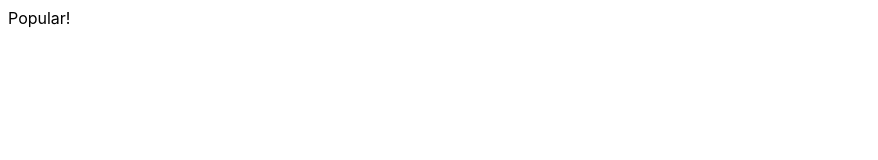
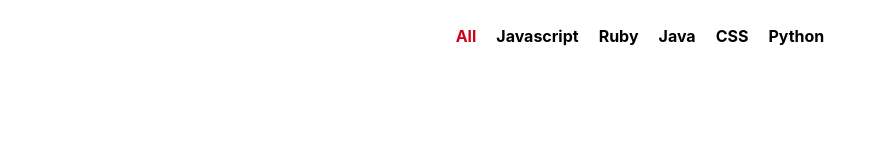
Before and after one commit to moxdev/tyler-tuts, a React app: page / in a window 1280 px wide. Shown: the whole page, without its empty margins (0-878 px from the left). Built offline with nearby package versions, Linux system fonts and the light colour scheme.

Commit message:
cool stuff

```diff
--- a/app/components/Popular.js
+++ b/app/components/Popular.js
@@ -1,8 +1,40 @@
 import React, { Component } from 'react';
 
 class Popular extends Component {
+  constructor(props) {
+    super(props);
+    this.state = {
+      selectedLanguage: 'All'
+    };
+    this.updateLanguage = this.updateLanguage.bind(this);
+  }
+
+  updateLanguage(lang) {
+    this.setState(function() {
+      return {
+        selectedLanguage: lang
+      };
+    });
+  }
+
   render() {
-    return <div>Popular!</div>;
+    const languages = ['All', 'Javascript', 'Ruby', 'Java', 'CSS', 'Python'];
+
+    return (
+      <ul className="languages">
+        {languages.map(function(lang) {
+          return (
+            <li
+              style={lang === this.state.selectedLanguage ? { color: '#d0021b' } : null}
+              key={lang}
+              onClick={this.updateLanguage.bind(null, lang)}
+            >
+              {lang}
+            </li>
+          );
+        }, this)}
+      </ul>
+    );
   }
 }
 
--- a/app/index.css
+++ b/app/index.css
@@ -2,3 +2,27 @@
   font-family: -apple-system, BlinkMacSystemFont, Segoe UI, Roboto, Oxygen-Sans, Ubuntu, Cantarell, Helvetica Neue,
     sans-serif;
 }
+
+.container {
+  max-width: 1200px;
+  margin: 0 auto;
+}
+
+ul {
+  padding: 0;
+}
+
+li {
+  list-style-type: none;
+}
+
+.languages {
+  display: flex;
+  justify-content: center;
+}
+
+.languages li {
+  margin: 10px;
+  font-weight: bold;
+  cursor: pointer;
+}
```
